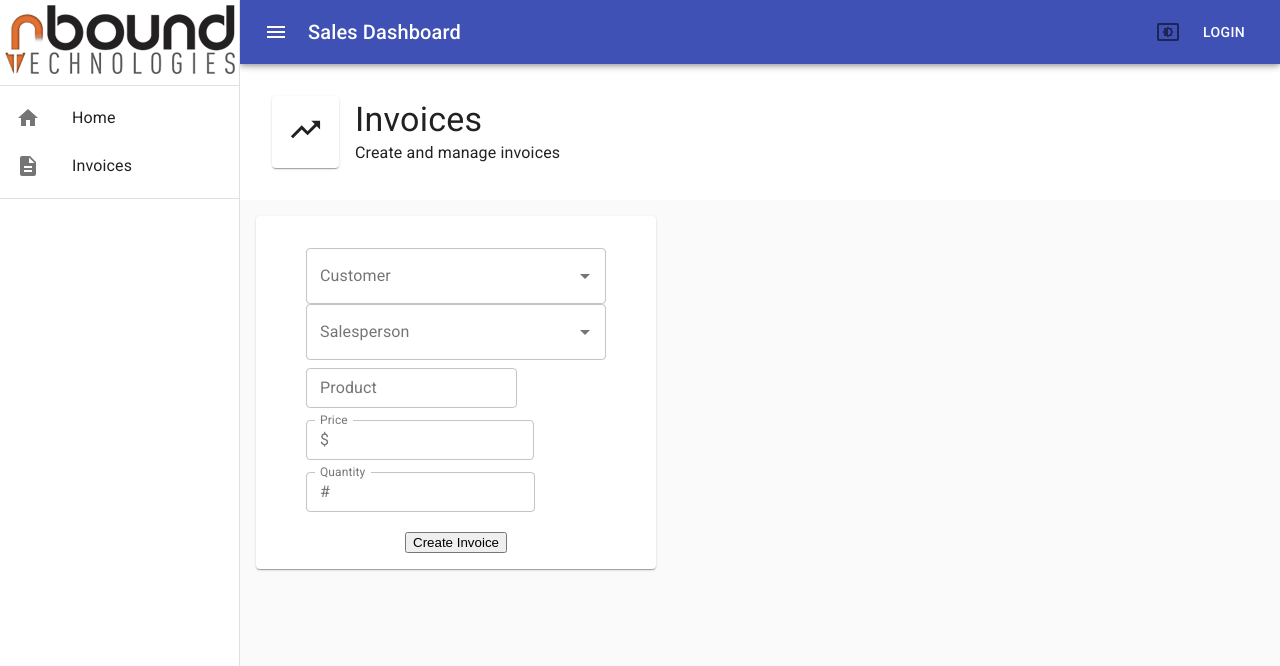
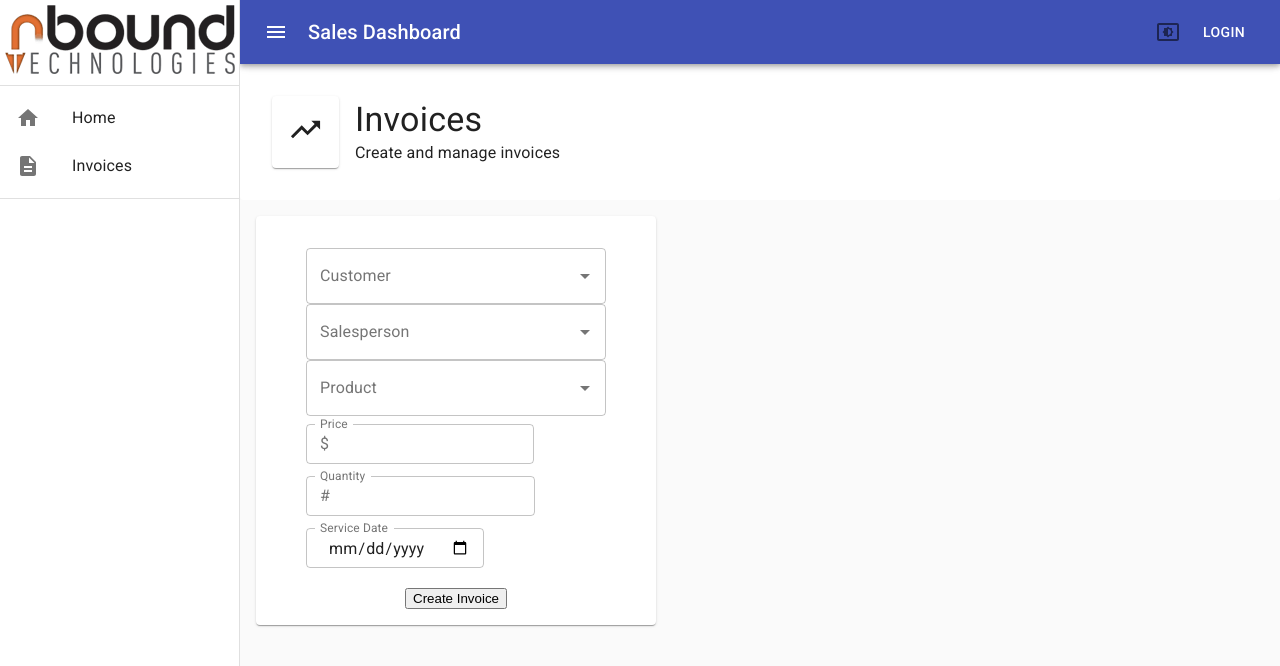
Before and after one commit to cwil423/sales-dashboard-front, a React (Create React App) app: page /invoice in a window 1280 px wide. Shown: the top 666 px of the page. Built offline with nearby package versions, Linux system fonts and the light colour scheme.

Commit message:
added state for all inputs, added service date and hooked product up to api

```diff
--- a/src/Components/Invoice.js
+++ b/src/Components/Invoice.js
@@ -31,8 +31,13 @@ const Invoice = () => {
   const classes = useStyles();
   const [customers, setCustomers] = useState([]);
   const [salespeople, setSalespeople] = useState([]);
-  // const [price, setprice] = useState(0);
-  // const [quantity, setquantity] = useState(0);
+  const [products, setProducts] = useState([]);
+  const [price, setPrice] = useState(0);
+  const [quantity, setQuantity] = useState(0);
+  const [customer, setCustomer] = useState();
+  const [salesperson, setSalesperson] = useState();
+  const [product, setProduct] = useState();
+  const [date, setDate] = useState();
 
   // const createInvoiceHandler = () => {
   //   axios({
@@ -59,6 +64,16 @@ const Invoice = () => {
       data: { letters },
     }).then((response) => {
       setSalespeople(response.data);
+    });
+  };
+
+  const getProductsHandler = (letters) => {
+    axios({
+      method: 'post',
+      url: 'http://localhost:4000/sales/products',
+      data: { letters },
+    }).then((response) => {
+      setProducts(response.data);
     });
   };
 
@@ -91,7 +106,7 @@ const Invoice = () => {
                 }
               }}
               onChange={(event, newValue) => {
-                console.log(newValue);
+                setCustomer(newValue);
               }}
             />
           </div>
@@ -112,14 +127,29 @@ const Invoice = () => {
                   getSalespersonHandler(letters);
                 }
               }}
+              onChange={(event, newValue) => {
+                setSalesperson(newValue);
+              }}
             />
           </div>
           <div>
-            <TextField
-              id="outlined-basic"
-              label="Product"
-              variant="outlined"
-              margin="dense"
+            <Autocomplete
+              id="combo-box-demo"
+              options={products}
+              getOptionLabel={(option) => `${option.product_name}`}
+              style={{ width: 300 }}
+              renderInput={(params) => (
+                <TextField {...params} label="Product" variant="outlined" />
+              )}
+              onInputChange={(event, newInputValue) => {
+                if (newInputValue !== '') {
+                  const letters = newInputValue;
+                  getProductsHandler(letters);
+                }
+              }}
+              onChange={(event, newValue) => {
+                setProduct(newValue);
+              }}
             />
           </div>
           <div>
@@ -132,6 +162,9 @@ const Invoice = () => {
                 startAdornment: (
                   <InputAdornment position="start">$</InputAdornment>
                 ),
+              }}
+              onChange={(event) => {
+                setPrice(event.target.value);
               }}
             />
           </div>
@@ -147,10 +180,28 @@ const Invoice = () => {
                   <InputAdornment position="start">#</InputAdornment>
                 ),
               }}
+              onChange={(event) => {
+                setQuantity(event.target.value);
+              }}
+            />
+          </div>
+          <div>
+            <TextField
+              id="outlined-basic"
+              type="date"
+              label="Service Date"
+              variant="outlined"
+              margin="dense"
+              InputProps={{
+                startAdornment: <InputAdornment position="start" />,
+              }}
+              onChange={(event) => {
+                setDate(event.target.value);
+              }}
             />
           </div>
         </form>
-        <button type="button" onClick={() => console.log(customers)}>
+        <button type="button" onClick={() => console.log(product)}>
           Create Invoice
         </button>
       </Card>
```
